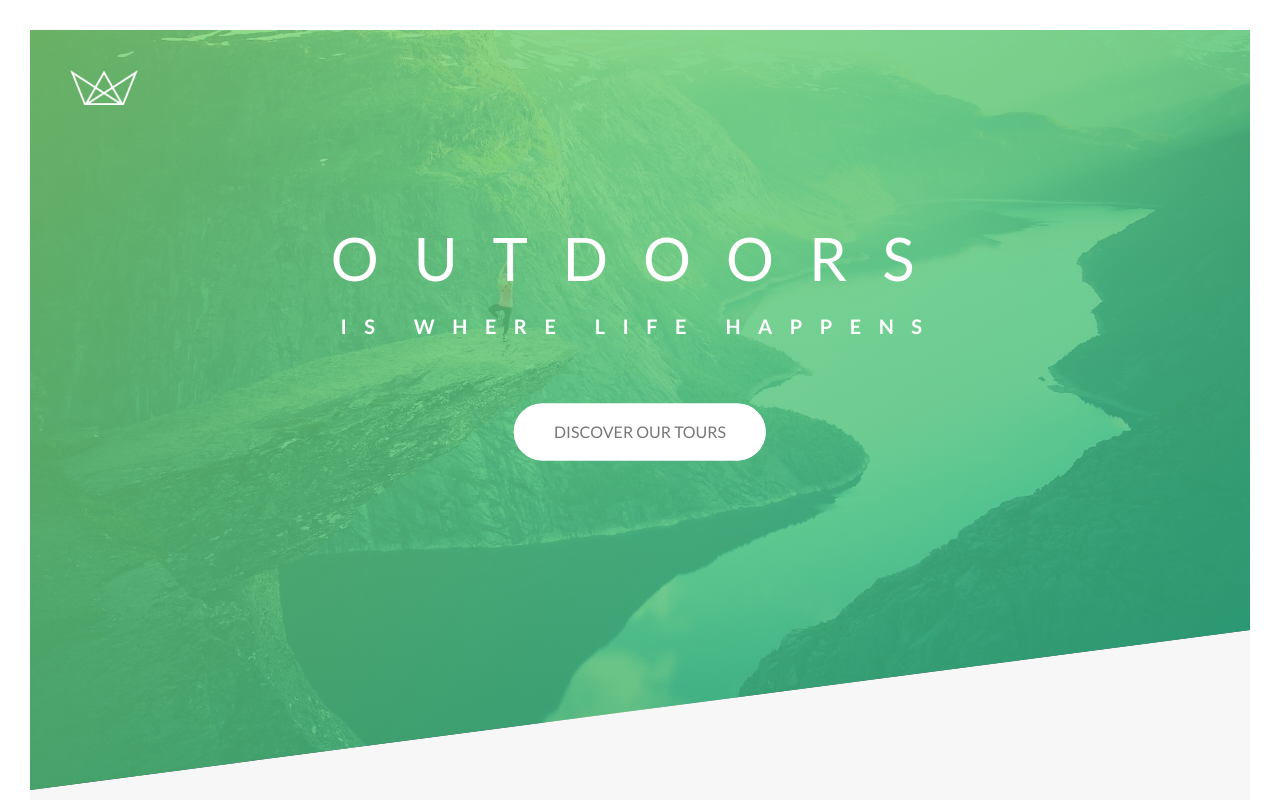
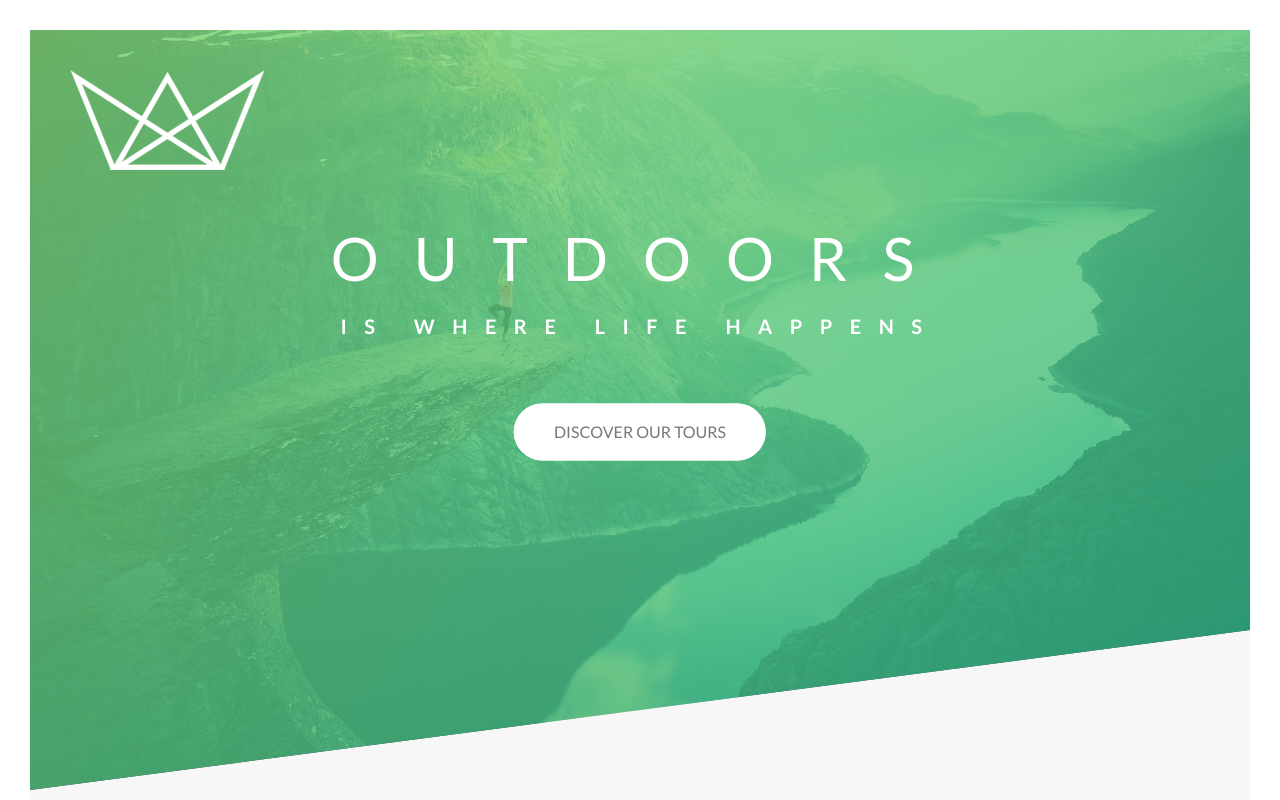
Before and after one commit to sebcar01/Natours-project, a website: page index.html in a window 1280 px wide. Shown: the top 800 px of the page. Drawn offline with Linux system fonts and the light colour scheme.

Commit message:
Logo fixed

```diff
--- a/index.html
+++ b/index.html
@@ -15,7 +15,7 @@
     <body>
         <header class="header">
             <div class="header__logo-box">
-                <img src="/img/logo-white.png" alt="main-logo" class="header__logo">
+                <img src="/img/logo-white.png" alt="main-logo" class="header__logo-box--logo">
             </div>
             <div class="heading-primary">
                <h1 class="heading-primary--title">Outdoors</h1>
```
